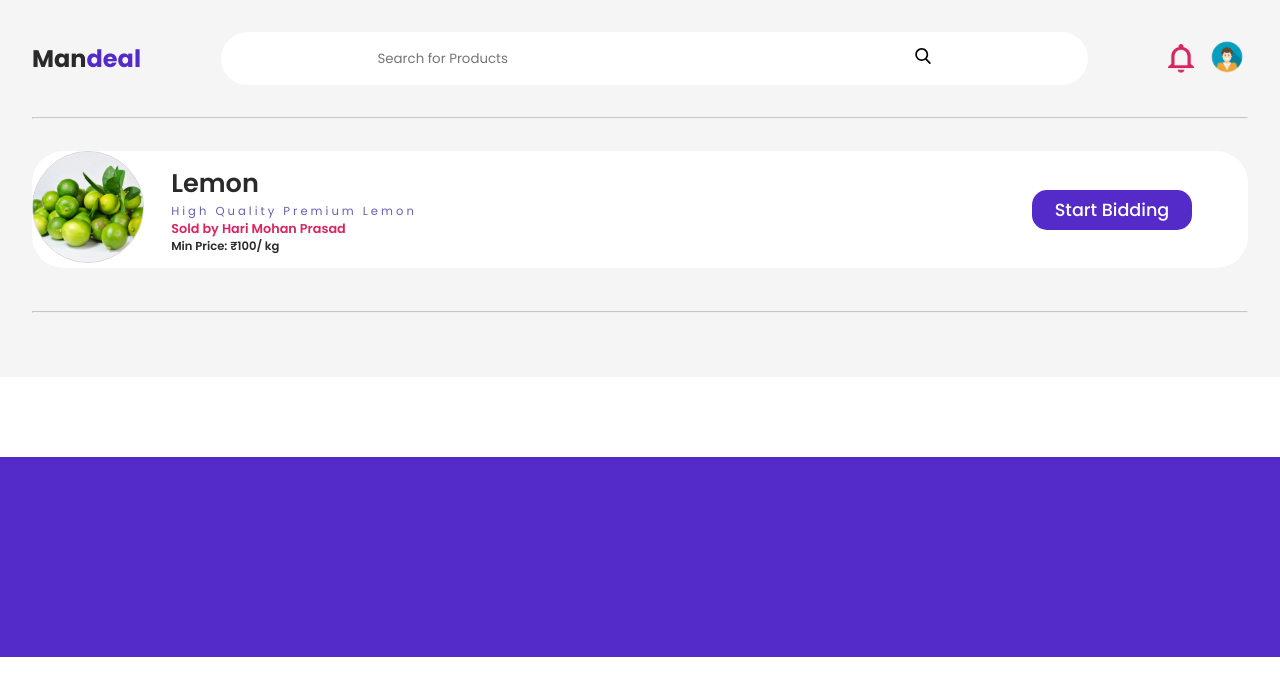
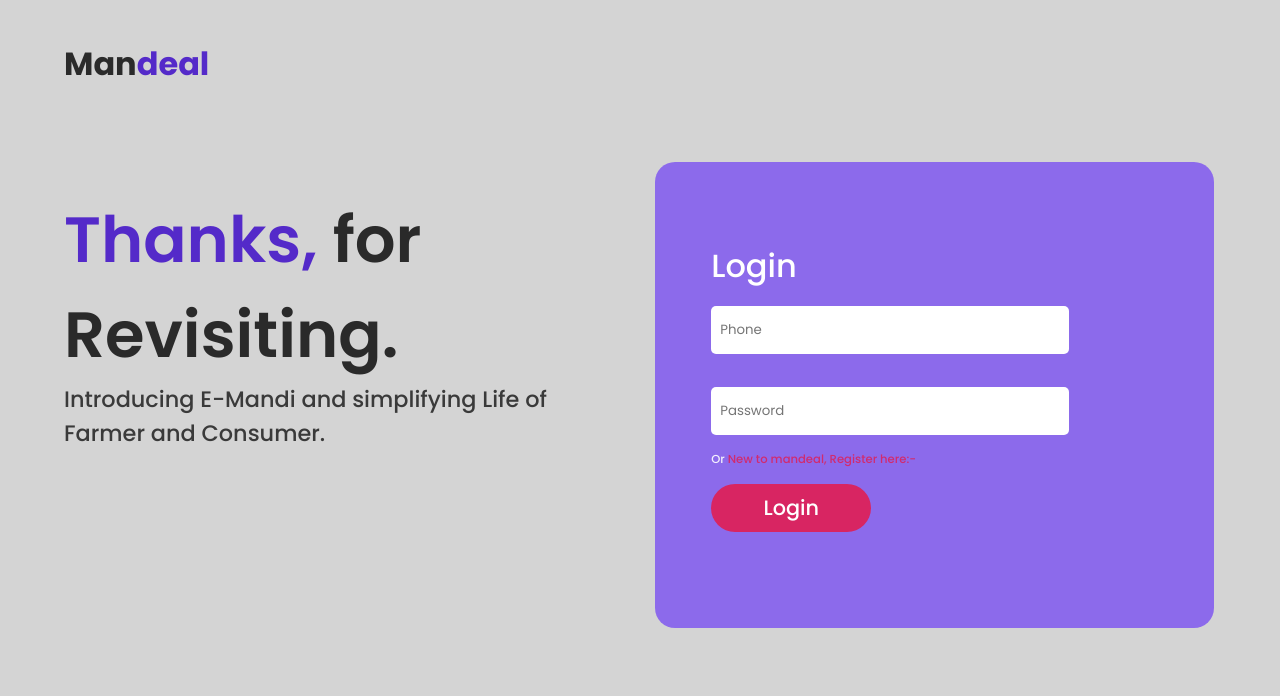
Before and after one commit to devjayprakash/mandeal_frontend, a React (Create React App) app: page /buyer in a window 1280 px wide. Shown: the top 696 px of the page. Built offline with nearby package versions, Linux system fonts and the light colour scheme.

Commit message:
all the things

```diff
--- /dev/null
+++ b/src/app.jsx
@@ -0,0 +1,148 @@
+import React, { createContext, useEffect, useState } from "react";
+import { Switch, Route, BrowserRouter } from "react-router-dom";
+import Homepage from "./pages/homepage";
+import Login from "./pages/login";
+import SignUp from "./pages/signup";
+import BuyerHomePage from "./pages/buyerHomePage";
+import SellerHomePage from "./pages/sellerHomePage";
+import "./style/main.scss";
+import { extractCookies } from "./utility";
+import axios from "axios";
+
+export let AuthContext = createContext();
+
+const App = () => {
+  let [authRes, setAuthRes] = useState({
+    auth: false,
+    userdata: null,
+  });
+
+  let [authDone, setAuthDone] = useState(false);
+
+  let authUser = async () => {
+    console.log(document.cookie);
+
+    if (document.cookie !== null && document.cookie !== "") {
+      let token = extractCookies(document.cookie).jwt;
+
+      if (token !== undefined || token !== null || token !== "") {
+        try {
+          let res = await axios.post("/api/v1/auth/verifyToken", {
+            token: token,
+          });
+
+          console.log(res);
+
+          if (res.data.res) {
+            setAuthDone(true);
+            setAuthRes({
+              auth: true,
+              userdata: false,
+            });
+          } else {
+            setAuthRes(true);
+          }
+        } catch (err) {
+          console.log(err);
+        }
+      } else {
+        setAuthRes(true);
+      }
+    } else {
+      setAuthDone(true);
+    }
+  };
+
+  useEffect(() => {
+    authUser();
+  }, []);
+
+  if (authDone === false) {
+    return (
+      <div>
+        <h1>Loading ...</h1>
+      </div>
+    );
+  }
+
+  return (
+    <AuthContext.Provider value={{ authRes, setAuthRes }}>
+      <BrowserRouter>
+        <Switch>
+          <Route
+            exact
+            render={() => {
+              if (authRes.auth === true) {
+                if (authRes.userdata.type === "seller") {
+                  return <SellerHomePage />;
+                } else {
+                  return <BuyerHomePage />;
+                }
+              } else {
+                return <Homepage />;
+              }
+            }}
+            path={"/"}
+          />
+          <Route
+            render={() => {
+              if (authRes.auth === true) {
+                if (authRes.userdata.type === "seller") {
+                  return <SellerHomePage />;
+                } else {
+                  return <BuyerHomePage />;
+                }
+              } else {
+                return <Login />;
+              }
+            }}
+            path={"/login"}
+          />
+          <Route
+            render={() => {
+              if (authRes.auth === true) {
+                if (authRes.userdata.type === "seller") {
+                  return <SellerHomePage />;
+                } else {
+                  return <BuyerHomePage />;
+                }
+              } else {
+                return <SignUp />;
+              }
+            }}
+            path={"/signup"}
+          />
+          <Route
+            render={() => {
+              if (authRes.auth === true) {
+                return <BuyerHomePage />;
+              } else {
+                return <Login />;
+              }
+            }}
+            path={"/buyer"}
+          />
+          <Route
+            render={() => {
+              if (authRes.auth === true) {
+                return <SellerHomePage />;
+              } else {
+                return <Login />;
+              }
+            }}
+            path={"/seller"}
+          />
+        </Switch>
+      </BrowserRouter>
+    </AuthContext.Provider>
+  );
+};
+
+let mapProps = (state) => {
+  return {
+    auth: state.auth,
+    userdata: state.userdata,
+  };
+};
+
+export default App;
--- a/src/index.jsx
+++ b/src/index.jsx
@@ -1,34 +1,14 @@
 import React from "react";
 import ReactDOM from "react-dom";
-import { Switch, Route, BrowserRouter } from "react-router-dom";
-import Homepage from "./pages/homepage";
-import Login from "./pages/login";
-import SignUp from "./pages/signup";
-import BuyerHomePage from "./pages/buyerHomePage";
-import SellerHomePage from "./pages/sellerHomePage";
-import "./style/main.scss";
 import { Provider } from "react-redux";
+import App from "./app";
 import store from "./store";
-
-let App = () => {
-  return (
-    <Provider store={store}>
-      <BrowserRouter>
-        <Switch>
-          <Route exact component={Homepage} path={"/"} />
-          <Route component={Login} path={"/login"} />
-          <Route component={SignUp} path={"/signup"} />
-          <Route component={BuyerHomePage} path={"/buyer"} />
-          <Route component={SellerHomePage} path={"/seller"} />
-        </Switch>
-      </BrowserRouter>
-    </Provider>
-  );
-};
 
 ReactDOM.render(
   <React.StrictMode>
-    <App />
+    <Provider store={store}>
+      <App />
+    </Provider>
   </React.StrictMode>,
   document.getElementById("root")
 );
--- a/src/pages/buyerHomePage.jsx
+++ b/src/pages/buyerHomePage.jsx
@@ -3,70 +3,72 @@
 const BuyerHomePage = () => {
   return (
     <div>
-      <div class="sell">
-        <div class="sell_nav">
-          <div class="sell_nav-logo logo">
-            Man<span class="span">deal</span>
+      <div className="sell">
+        <div className="sell_nav">
+          <div className="sell_nav-logo logo">
+            Man<span className="span">deal</span>
           </div>
-          <div class="search">
-            <div class="search-container">
+          <div className="search">
+            <div className="search-container">
               <input
                 type="text"
-                class="search-container-bar"
+                className="search-container-bar"
                 placeholder="Search for Products"
               />
-              <div class="search-container-icon">
+              <div className="search-container-icon">
                 <img src="../images/icons/search.svg" alt="search" />
               </div>
             </div>
           </div>
-          <div class="sell_nav-profile">
+          <div className="sell_nav-profile">
             <img
               src="../images/icons/bell.png"
               alt=""
-              class="sell_nav-profile-bell"
+              className="sell_nav-profile-bell"
             />
             <img
               src="../images/icons/avatar.png"
               alt=""
-              class="sell_nav-profile-avatar"
+              className="sell_nav-profile-avatar"
             />
           </div>
         </div>
-        <hr class="md mu" />
+        <hr className="md mu" />
 
-        <div class="sell_items">
-          <div class="sell_items-cards">
-            <div class="sell_items-cards--img">
+        <div className="sell_items">
+          <div className="sell_items-cards">
+            <div className="sell_items-cards--img">
               <img
                 src="../images/nimbu.jpg"
-                class="sell_items-cards--img-i"
+                className="sell_items-cards--img-i"
                 alt="Lemon"
               />
             </div>
 
-            <div class="sell_items-cards--main">
-              <h2 class="sell_items-cards--main-heading">Lemon</h2>
-              <div class="sell_items-cards--main-des">
+            <div className="sell_items-cards--main">
+              <h2 className="sell_items-cards--main-heading">Lemon</h2>
+              <div className="sell_items-cards--main-des">
                 High Quality Premium Lemon
               </div>
-              <div class="sell_items-cards--main-name">
+              <div className="sell_items-cards--main-name">
                 Sold by Hari Mohan Prasad
               </div>
-              <div class="sell_items-cards--main-price">
+              <div className="sell_items-cards--main-price">
                 Min Price: <span>₹100/ kg</span>
               </div>
             </div>
 
-            <div class="sell_items-cards--btn">
-              <div class="sell_items-cards--btn-b btn-blue">Start Bidding</div>
+            <div className="sell_items-cards--btn">
+              <div className="sell_items-cards--btn-b btn-blue">
+                Start Bidding
+              </div>
             </div>
           </div>
         </div>
 
-        <hr class="mu md" />
+        <hr className="mu md" />
       </div>
-      <div class="footer"></div>
+      <div className="footer"></div>
     </div>
   );
 };
--- a/src/pages/login.jsx
+++ b/src/pages/login.jsx
@@ -1,6 +1,36 @@
-import React from "react";
+import axios from "axios";
+import React, { useState } from "react";
 
 const Login = () => {
+  let [loginDetail, setLoginDetail] = useState({
+    phone: "",
+    password: "",
+  });
+
+  let [err, setErr] = useState({
+    show: false,
+    msg: "",
+  });
+
+  let loginUser = async () => {
+    try {
+      let res = await axios.post("/api/v1/auth/login", loginDetail);
+
+      console.log(res);
+
+      if (res.data.res === true) {
+        console.log("sucesss");
+      } else {
+        setErr({
+          show: true,
+          msg: res.msg,
+        });
+      }
+    } catch (e) {
+      setErr({ show: true, msg: "Invalid details provided" });
+    }
+  };
+
   return (
     <div>
       <div className="xyz">
@@ -18,21 +48,38 @@
               </div>
 
               <div className="login_main-left--des">
-                Introducing E-Maindi and simplifying Life of Farmer and
-                Consumer.
+                Introducing E-Mandi and simplifying Life of Farmer and Consumer.
               </div>
             </div>
 
             <div className="login_main-right">
               <div className="login_main-right--form">
                 <h1 className="login_main-right--form-heading">Login</h1>
+                {err.show && (
+                  <div style={{ color: "rgb(216, 37, 98)" }}>{err.msg}</div>
+                )}
                 <input
-                  type="email"
-                  placeholder="Email ID"
+                  value={loginDetail.phone}
+                  onChange={(e) => {
+                    setLoginDetail({
+                      ...loginDetail,
+                      phone: e.target.value,
+                    });
+                  }}
+                  type="text"
+                  placeholder="Phone"
                   className="login_main-right--form-email input"
                 />
                 <br />
+
                 <input
+                  value={loginDetail.password}
+                  onChange={(e) => {
+                    setLoginDetail({
+                      ...loginDetail,
+                      password: e.target.value,
+                    });
+                  }}
                   type="password"
                   placeholder="Password"
                   className="login_main-right--form-password input"
@@ -42,7 +89,9 @@
                   Or <span>New to mandeal, Register here:-</span>
                 </div>
 
-                <div className=" login-btn btn-red">Login</div>
+                <div onClick={() => loginUser()} className=" login-btn btn-red">
+                  Login
+                </div>
               </div>
             </div>
           </div>
--- a/src/pages/sellerHomePage.jsx
+++ b/src/pages/sellerHomePage.jsx
@@ -3,89 +3,89 @@
 const SellerHomePage = () => {
   return (
     <div>
-      <div class="sell">
-        <div class="sell_nav">
-          <div class="sell_nav-logo logo">
-            Man<span class="span">deal</span>
+      <div className="sell">
+        <div className="sell_nav">
+          <div className="sell_nav-logo logo">
+            Man<span className="span">deal</span>
           </div>
-          <div class="sell_nav-profile">
+          <div className="sell_nav-profile">
             <img
               src="./images/icons/bell.png"
               alt=""
-              class="sell_nav-profile-bell"
+              className="sell_nav-profile-bell"
             />
             <img
               src="./images/icons/avatar.png"
               alt=""
-              class="sell_nav-profile-avatar"
+              className="sell_nav-profile-avatar"
             />
           </div>
         </div>
         <hr />
-        <h1 class="sell_heading">Your Products</h1>
-        <div class="sell_items">
-          <div class="sell_items-cards">
-            <div class="sell_items-cards--img">
+        <h1 className="sell_heading">Your Products</h1>
+        <div className="sell_items">
+          <div className="sell_items-cards">
+            <div className="sell_items-cards--img">
               <img
                 src="./images/nimbu.jpg"
-                class="sell_items-cards--img-i"
+                className="sell_items-cards--img-i"
                 alt="Lemon"
               />
             </div>
 
-            <div class="sell_items-cards--main">
-              <h2 class="sell_items-cards--main-heading">Lemon</h2>
-              <div class="sell_items-cards--main-des">
+            <div className="sell_items-cards--main">
+              <h2 className="sell_items-cards--main-heading">Lemon</h2>
+              <div className="sell_items-cards--main-des">
                 High Quality Premium Lemon
               </div>
-              <div class="sell_items-cards--main-name">
+              <div className="sell_items-cards--main-name">
                 Sold by Hari Mohan Prasad
               </div>
-              <div class="sell_items-cards--main-price">
+              <div className="sell_items-cards--main-price">
                 Min Price: <span>₹100/ kg</span>
               </div>
             </div>
 
-            <div class="sell_items-cards--btn">
-              <div class="sell_items-cards--btn-b btn-blue">See Stats</div>
+            <div className="sell_items-cards--btn">
+              <div className="sell_items-cards--btn-b btn-blue">See Stats</div>
             </div>
           </div>
         </div>
 
-        <hr class="mu md" />
+        <hr className="mu md" />
 
-        <div class="sell_new">
-          <div class="sell_new-product">
-            <h1 class="sell_new-product--header">Create New Product</h1>
-            <hr class="md" />
+        <div className="sell_new">
+          <div className="sell_new-product">
+            <h1 className="sell_new-product--header">Create New Product</h1>
+            <hr className="md" />
             <input
               type="text"
-              class="sell_new-product--name "
+              className="sell_new-product--name "
               placeholder="Name Of Product"
             />
             <br />
             <input
               type="text"
-              class="sell_new-product--des "
+              className="sell_new-product--des "
               placeholder="Name Of Product"
             />
-            <div class="sell_new-product--c">
+            <div className="sell_new-product--c">
               <input
                 type="text"
-                class="sell_new-product--c-seller "
+                className="sell_new-product--c-seller "
                 placeholder="Name Of Seller"
               />
               <input
                 type="text"
-                class="sell_new-product--c-price "
+                className="sell_new-product--c-price "
                 placeholder="Price Per kg"
               />
             </div>
-            <div class="sell-new-product-btn btn-blue">Add New Product</div>
+            <div className="sell-new-product-btn btn-blue">Add New Product</div>
           </div>
         </div>
       </div>
-      <div class="footer"></div>
+      <div className="footer"></div>
     </div>
   );
 };
```
Also changed, not shown: src/pages/signup.jsx (+8 -3 lines), src/store/index.js (+10 -33 lines).
